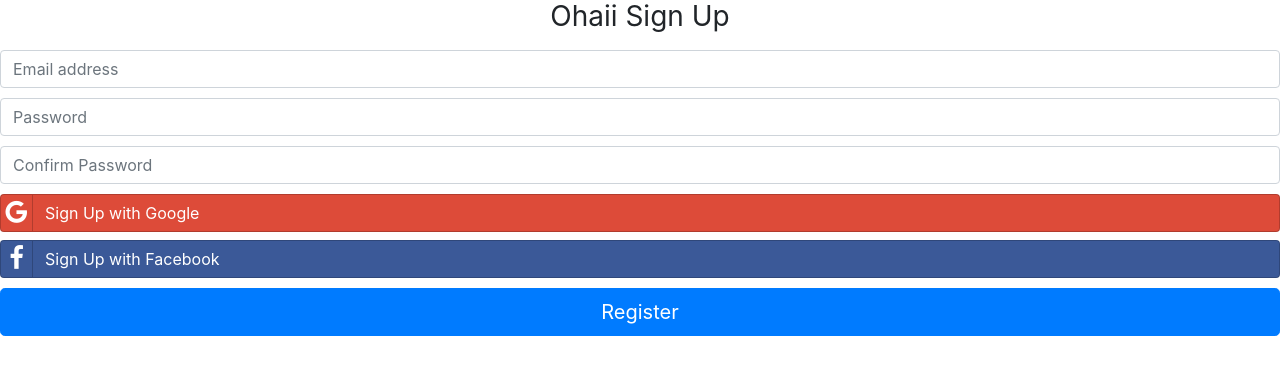
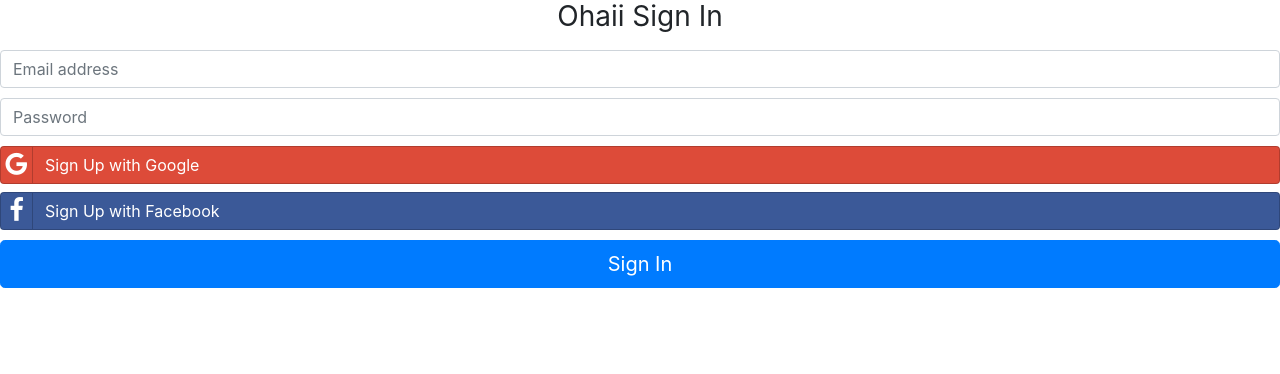
Before and after one commit to Web-developer-kun/ohai-app, a React (Create React App) app: page / in a window 1280 px wide. Shown: the top 374 px of the page. Built offline with nearby package versions, Linux system fonts and the light colour scheme.

Commit message:
Post correct info to signin route

```diff
--- a/src/App.js
+++ b/src/App.js
@@ -8,7 +8,7 @@
 
 const initialState = {
   input: '',
-  route: 'register',
+  route: 'signin',
   isSignedIn: false,
   user: {
     id: '',
--- a/src/components/Register/Register.js
+++ b/src/components/Register/Register.js
@@ -31,9 +31,7 @@
            })
          })
          .then(response => response.json())
-         .then(data => console.log(data))
          .catch(err => console.log(err))
-
   }
 
   render(){
--- a/src/components/Signin/Signin.js
+++ b/src/components/Signin/Signin.js
@@ -20,18 +20,17 @@
 
   onSignIn = () => {
     const { signInEmail, signInPassword } = this.state;
-     fetch('http://localhost:3000/register', {
+     fetch('http://localhost:3000/signin', {
            method: 'POST',
            headers: {
              'Content-Type': 'application/json',
            },
            body: JSON.stringify({
-             email: signInEmail,
-             password: signInPassword
+             signInEmail: signInEmail,
+             signInPassword: signInPassword
            })
          })
       .then(response => response.json())
-      .then(data => console.log(data))
       .catch(err => console.log(err))
   }
 
```
